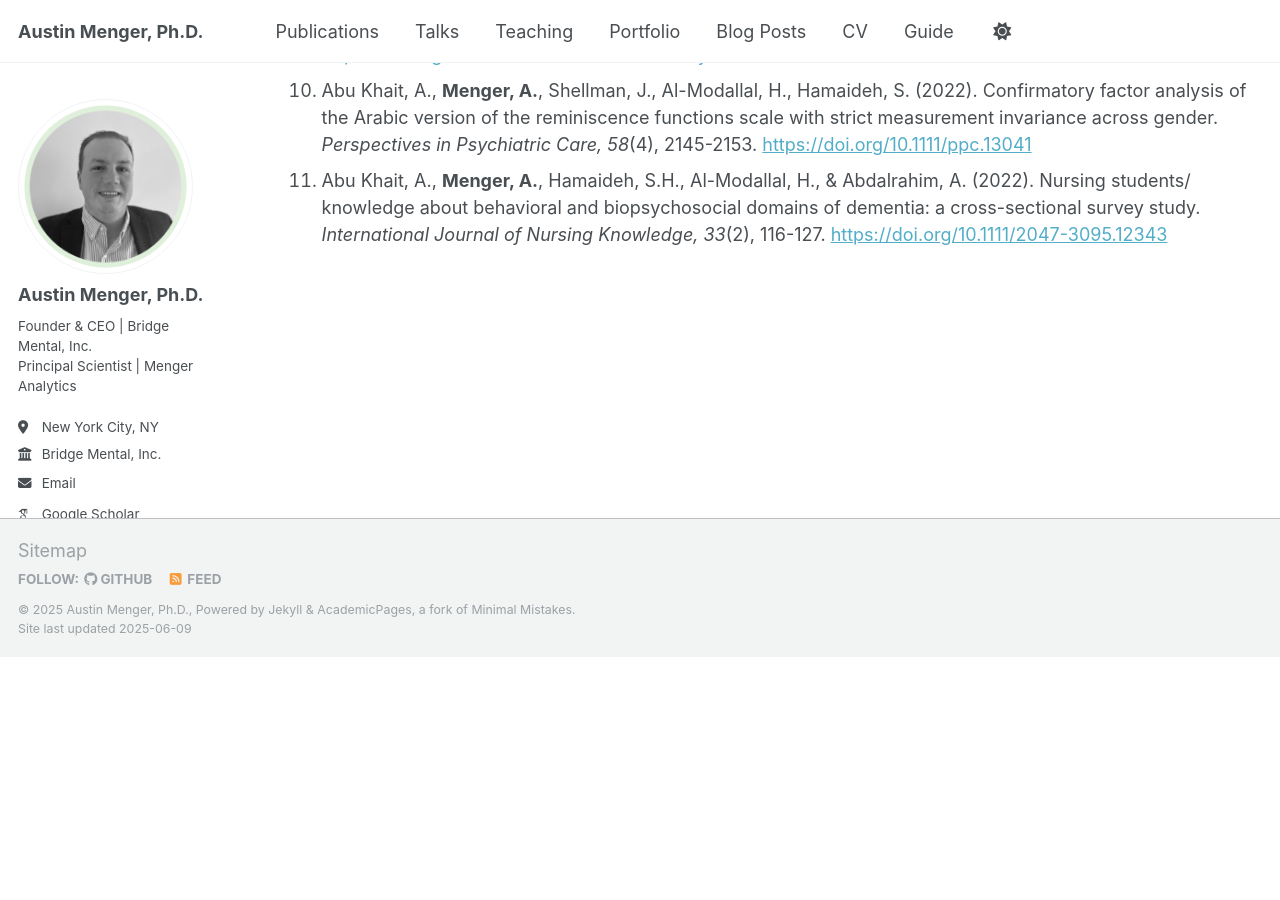
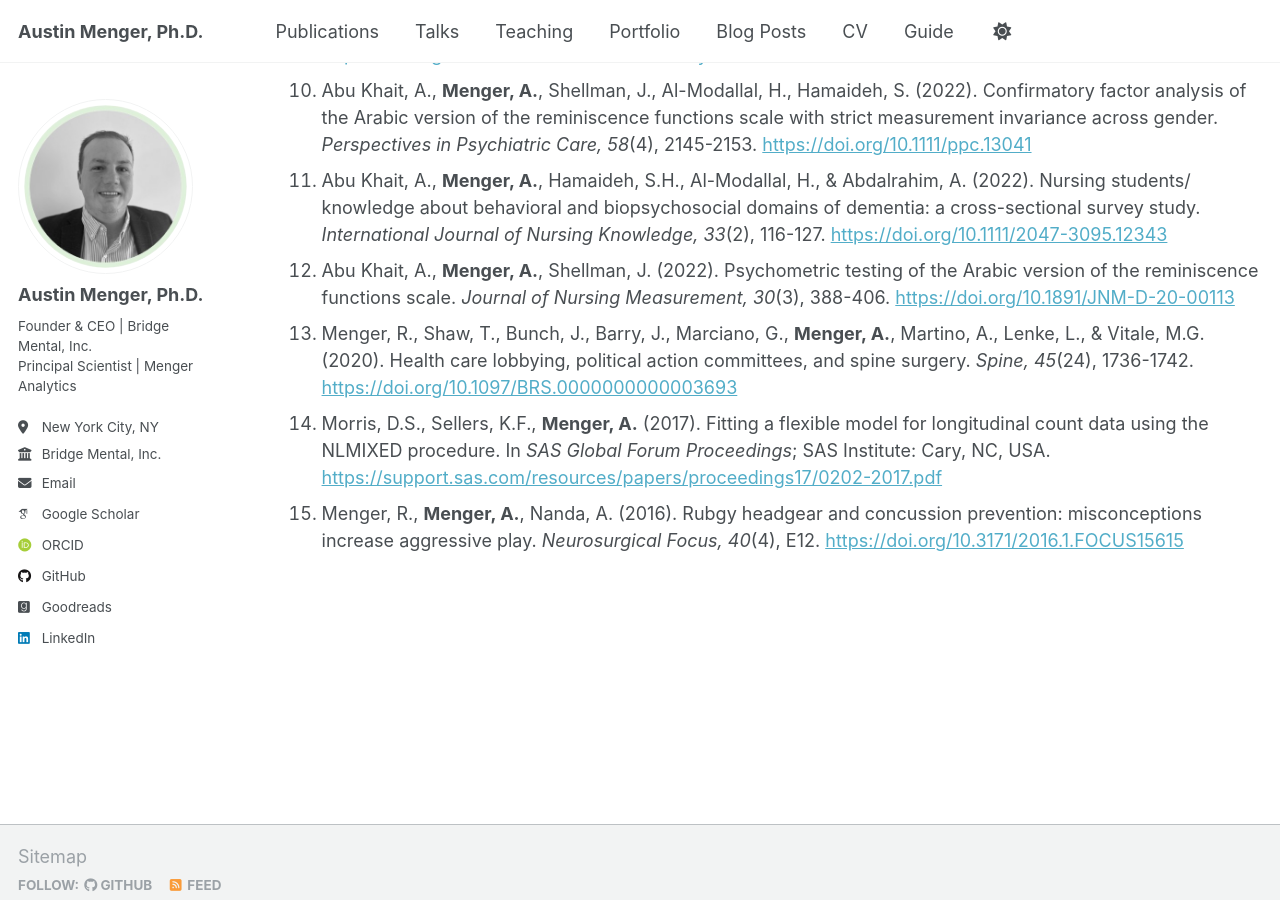
Before and after one commit to austinmenger/austinmenger.github.io, a Jekyll site: the page built from _pages/publications.html, in a window 1280 px wide and 900 px high, scrolled down 1210 px. Built offline with Jekyll 4.4.1, drawn with Linux system fonts in a browser that asks for light colours; some web fonts are replaced; before the commit the page ends 1866 px from its top, so only the background shows below that.

Commit message:
Update publications.html

```diff
--- a/_pages/publications.html
+++ b/_pages/publications.html
@@ -31,10 +31,10 @@ author_profile: true
   <li>Sandilos, G., <strong> Menger, A.</strong>, Koorogayala, K., Zhu, C., Daneshpooy, S., Gefen, R., Kovacs, J., Giugliano, D., Kwiatt, M., McClane, S. (2023). Diagnostic accuracy of endoscopy in determining rectal tumor proximity to the peritoneal reflection.<em> International Journal of Colorectal Disease, 38</em>(1), article number 109. <a href="https://doi.org/10.1007/s00384-023-04392-y">https://doi.org/10.1007/s00384-023-04392-y</a></li>
   <li>Abu Khait, A., <strong> Menger, A.</strong>, Shellman, J., Al-Modallal, H., Hamaideh, S. (2022). Confirmatory factor analysis of the Arabic version of the reminiscence functions scale with strict measurement invariance across gender.<em> Perspectives in Psychiatric Care, 58</em>(4), 2145-2153. <a href="https://doi.org/10.1111/ppc.13041">https://doi.org/10.1111/ppc.13041</a></li>
   <li>Abu Khait, A., <strong> Menger, A.</strong>, Hamaideh, S.H., Al-Modallal, H., & Abdalrahim, A. (2022). Nursing students/ knowledge about behavioral and biopsychosocial domains of dementia: a cross-sectional survey study.<em> International Journal of Nursing Knowledge, 33</em>(2), 116-127. <a href="https://doi.org/10.1111/2047-3095.12343">https://doi.org/10.1111/2047-3095.12343</a></li>
-  <!-- <li>Abu Khait, A., <strong> Menger, A.</strong>, Al-Hammouri, M., ALhamdan, A., Issa, E., Rayapureddy*, H., Hamaideh, S. (2025). The relationship between insomnia and depressive symptoms in a sample of patients with schizophrenia: do psychotic symptoms play  mediating role?.<em> Journal of Psychiatric and Mental Health Nursing</em>, Advance online publication. <a href="https://doi.org/10.1111/jpm.13175">https://doi.org/10.1111/jpm.13175</a></li>
-  <li>Abu Khait, A., <strong> Menger, A.</strong>, Al-Hammouri, M., ALhamdan, A., Issa, E., Rayapureddy*, H., Hamaideh, S. (2025). The relationship between insomnia and depressive symptoms in a sample of patients with schizophrenia: do psychotic symptoms play  mediating role?.<em> Journal of Psychiatric and Mental Health Nursing</em>, Advance online publication. <a href="https://doi.org/10.1111/jpm.13175">https://doi.org/10.1111/jpm.13175</a></li>
-  <li>Abu Khait, A., <strong> Menger, A.</strong>, Al-Hammouri, M., ALhamdan, A., Issa, E., Rayapureddy*, H., Hamaideh, S. (2025). The relationship between insomnia and depressive symptoms in a sample of patients with schizophrenia: do psychotic symptoms play  mediating role?.<em> Journal of Psychiatric and Mental Health Nursing</em>, Advance online publication. <a href="https://doi.org/10.1111/jpm.13175">https://doi.org/10.1111/jpm.13175</a></li>
-  <li>Abu Khait, A., <strong> Menger, A.</strong>, Al-Hammouri, M., ALhamdan, A., Issa, E., Rayapureddy*, H., Hamaideh, S. (2025). The relationship between insomnia and depressive symptoms in a sample of patients with schizophrenia: do psychotic symptoms play  mediating role?.<em> Journal of Psychiatric and Mental Health Nursing</em>, Advance online publication. <a href="https://doi.org/10.1111/jpm.13175">https://doi.org/10.1111/jpm.13175</a></li> -->
+  <li>Abu Khait, A., <strong> Menger, A.</strong>, Shellman, J. (2022). Psychometric testing of the Arabic version of the reminiscence functions scale.<em> Journal of Nursing Measurement, 30</em>(3), 388-406. <a href="https://doi.org/10.1891/JNM-D-20-00113">https://doi.org/10.1891/JNM-D-20-00113</a></li>
+  <li>Menger, R., Shaw, T., Bunch, J., Barry, J., Marciano, G., <strong> Menger, A.</strong>, Martino, A., Lenke, L., & Vitale, M.G. (2020). Health care lobbying, political action committees, and spine surgery.<em> Spine, 45</em>(24), 1736-1742. <a href="https://doi.org/10.1097/BRS.0000000000003693">https://doi.org/10.1097/BRS.0000000000003693</a></li>
+  <li>Morris, D.S., Sellers, K.F., <strong> Menger, A.</strong> (2017). Fitting a flexible model for longitudinal count data using the NLMIXED procedure. In<em> SAS Global Forum Proceedings</em>; SAS Institute: Cary, NC, USA. <a href="https://support.sas.com/resources/papers/proceedings17/0202-2017.pdf">https://support.sas.com/resources/papers/proceedings17/0202-2017.pdf</a></li>
+  <li>Menger, R., <strong> Menger, A.</strong>, Nanda, A. (2016). Rubgy headgear and concussion prevention: misconceptions increase aggressive play.<em> Neurosurgical Focus, 40</em>(4), E12. <a href="https://doi.org/10.3171/2016.1.FOCUS15615">https://doi.org/10.3171/2016.1.FOCUS15615</a></li>
 </ol>
 
 <!-- New style rendering if publication categories are defined
```
